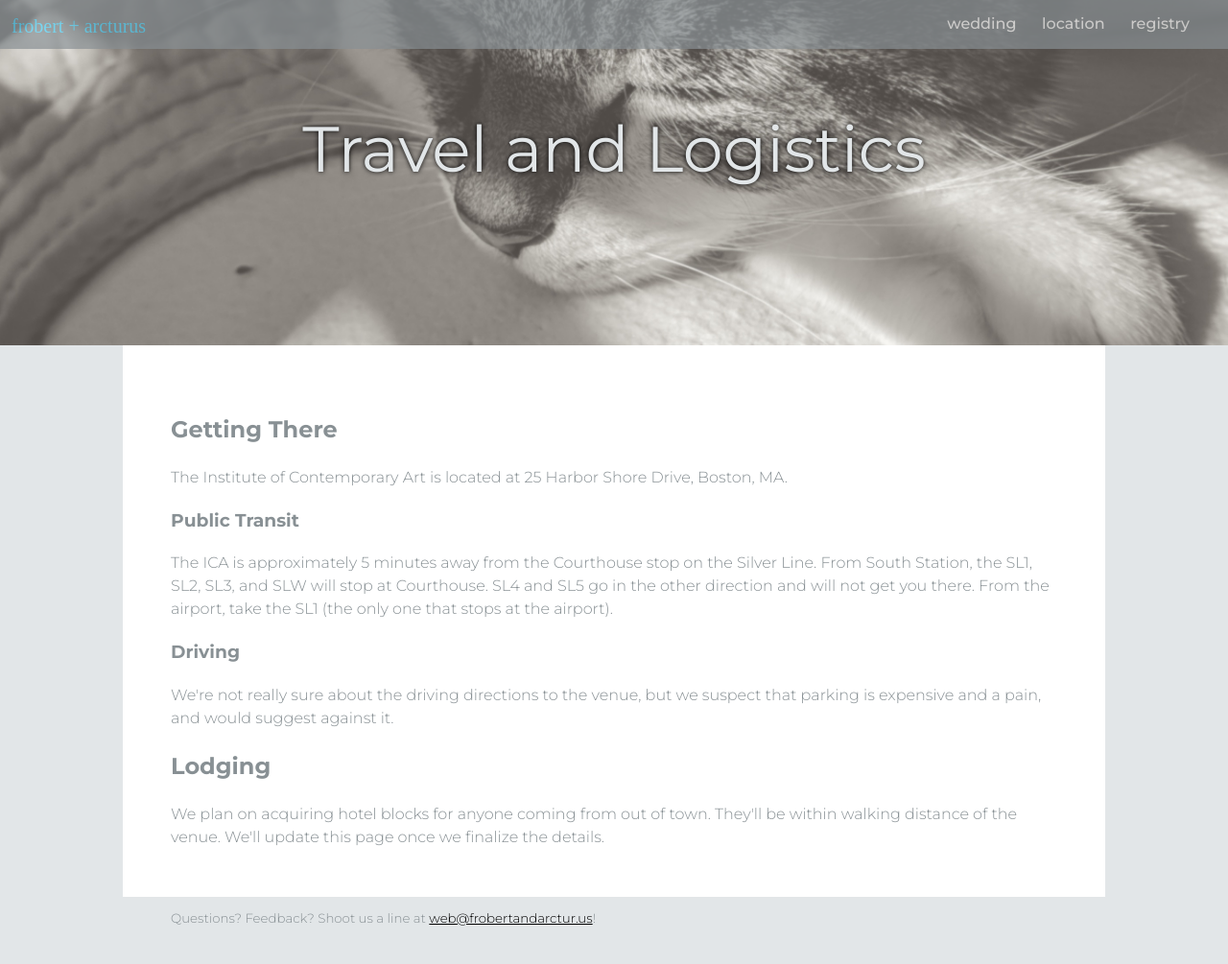
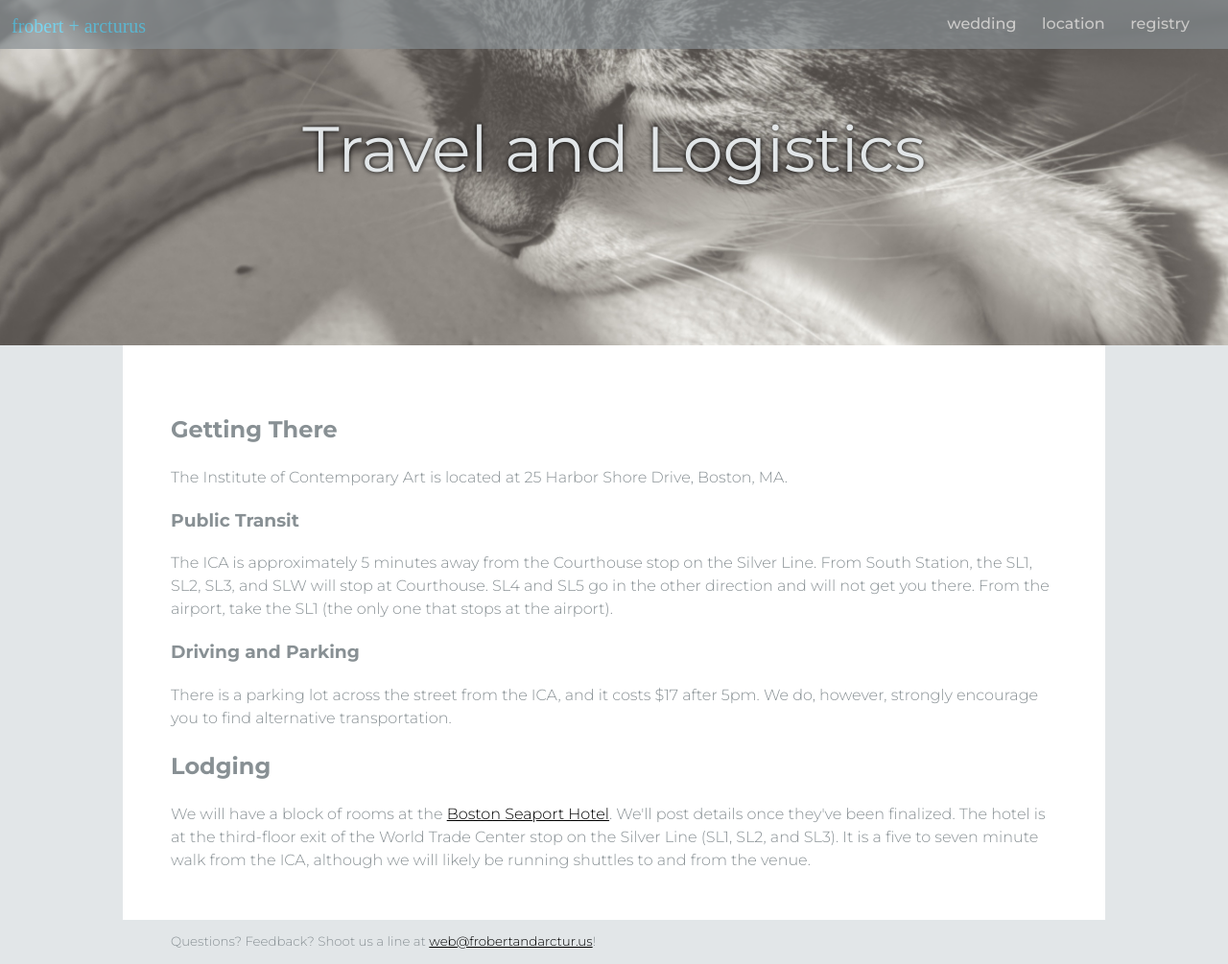
Before and after one commit to catoverdrive/catoverdrive.github.io, a Jekyll site: the page built from location.html, in a window 1280 px wide and 1005 px high. Shown: the whole window at 96% size. Built offline with Jekyll 4.4.1, drawn with Linux system fonts in a browser that asks for light colours; some web fonts are replaced.

Commit message:
update how to get there

```diff
--- a/location.html
+++ b/location.html
@@ -8,10 +8,19 @@ header: "Travel and Logistics"
 The Institute of Contemporary Art is located at 25 Harbor Shore Drive, Boston, MA.
 
 <h3>Public Transit</h3>
-The ICA is approximately 5 minutes away from the Courthouse stop on the Silver Line. From South Station, the SL1, SL2, SL3, and SLW will stop at Courthouse. SL4 and SL5 go in the other direction and will not get you there. From the airport, take the SL1 (the only one that stops at the airport).
+The ICA is approximately 5 minutes away from the Courthouse stop on the Silver Line. From
+South Station, the SL1, SL2, SL3, and SLW will stop at Courthouse. SL4 and SL5 go in the other
+direction and will not get you there. From the airport, take the SL1 (the only one that
+stops at the airport).
 
-<h3>Driving</h3>
-We're not really sure about the driving directions to the venue, but we suspect that parking is expensive and a pain, and would suggest against it.
+<h3>Driving and Parking</h3>
+There is a parking lot across the street from the ICA, and it costs $17 after 5pm. We do,
+however, strongly encourage you to find alternative transportation.
 
 <h2>Lodging</h2>
-We plan on acquiring hotel blocks for anyone coming from out of town. They'll be within walking distance of the venue. We'll update this page once we finalize the details.
+We will have a block of rooms at the <a href="https://www.seaportboston.com/">Boston Seaport Hotel</a>.
+We'll post details once they've been finalized.
+
+The hotel is at the third-floor exit of the World Trade Center stop on the Silver Line
+(SL1, SL2, and SL3). It is a five to seven minute walk from the ICA, although we will
+likely be running shuttles to and from the venue.
```
